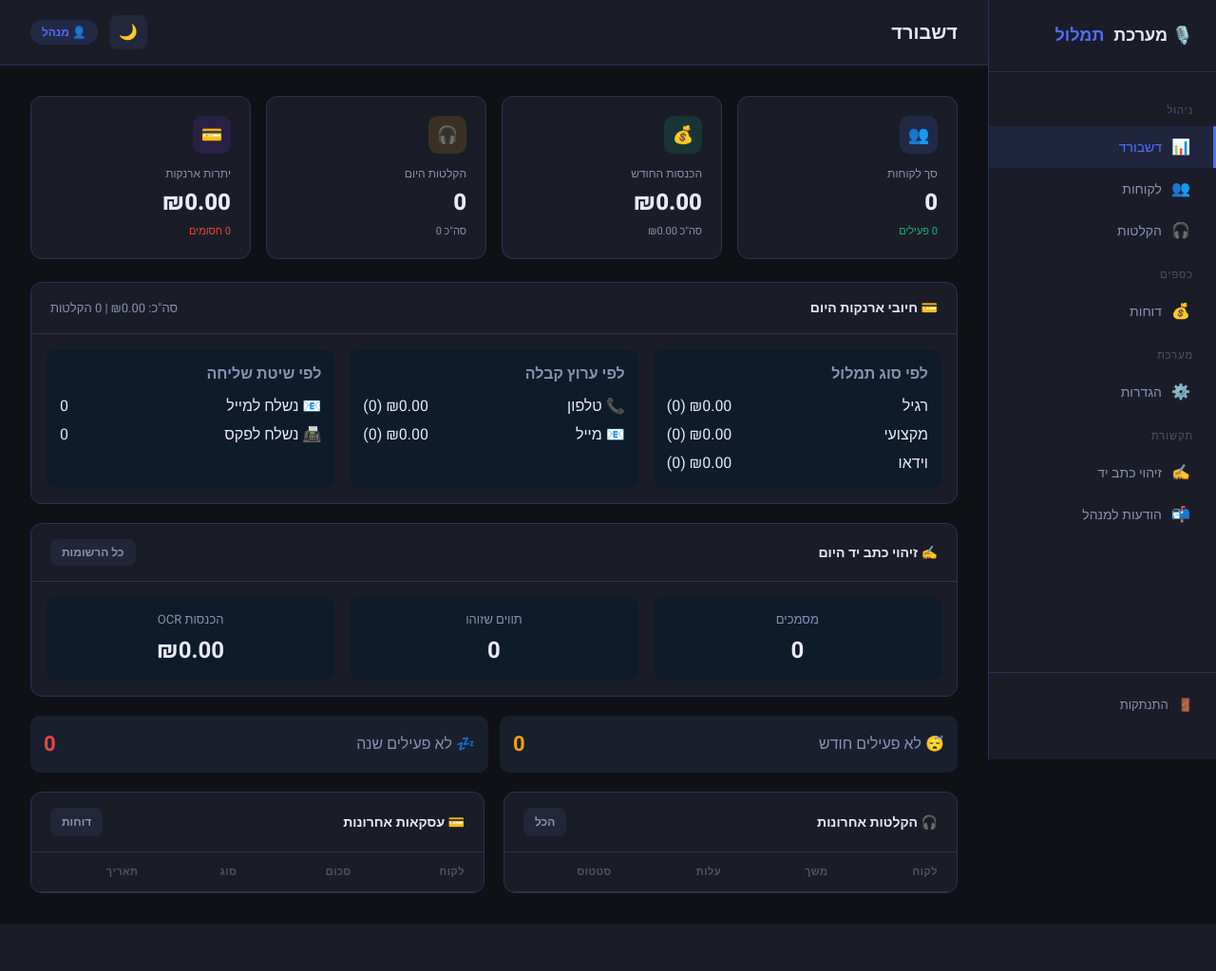
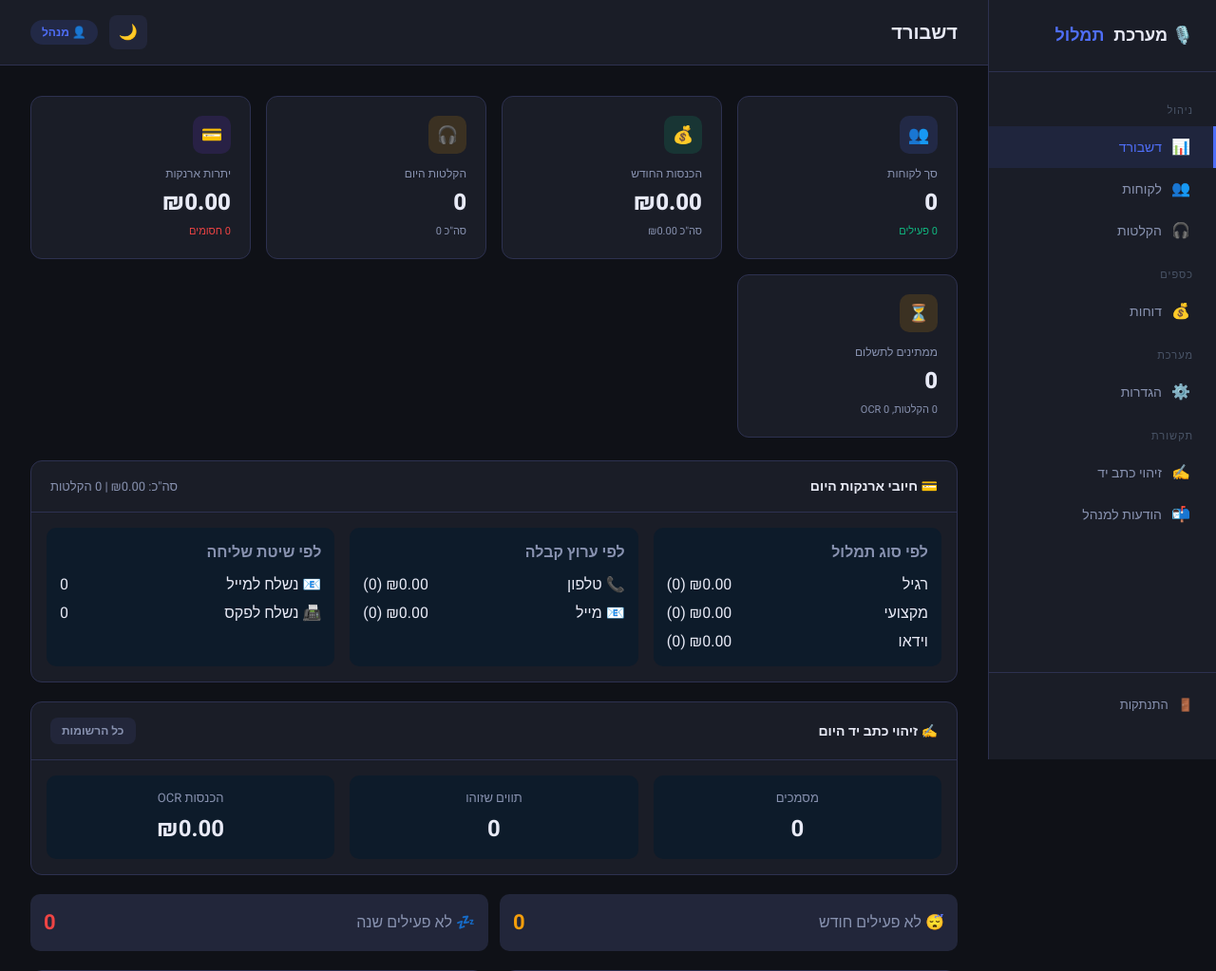
Before and after one commit to saryDavidovich/phone-transcription, a Flask app: page /admin/ in a window 1280 px wide. Shown: the top 1023 px of the page at 95% size. Before the commit the page ends 973 px from the top, so only its background shows below. Run offline with Flask 3, Linux system fonts and the light colour scheme; a user stored in the database is signed in; data that the repository does not hold is empty.

Commit message:
Enhance dashboard with pending payment status and styles

```diff
--- a/templates/admin/dashboard.html
+++ b/templates/admin/dashboard.html
@@ -27,6 +27,12 @@
     <div class="stat-label">יתרות ארנקות</div>
     <div class="stat-value">₪{{ "%.2f"|format(stats.total_balance) }}</div>
     <div class="stat-change" style="color:#ef4444">{{ stats.blocked_customers }} חסומים</div>
+  </div>
+  <div class="stat-card">
+    <div class="stat-icon" style="background:rgba(245,158,11,0.15)">⏳</div>
+    <div class="stat-label">ממתינים לתשלום</div>
+    <div class="stat-value" style="{{ 'color:#f59e0b' if pending_stats.total > 0 else '' }}">{{ pending_stats.total }}</div>
+    <div class="stat-change" style="color:#8892b0">{{ pending_stats.recordings }} הקלטות, {{ pending_stats.ocr }} OCR</div>
   </div>
 </div>
 
@@ -101,11 +107,11 @@
 
 <!-- לקוחות לא פעילים -->
 <div style="display:flex;gap:12px;margin-bottom:20px">
-  <a href="/admin/customers-filter?filter=inactive_month" style="flex:1;background:#1a1f2e;border-radius:10px;padding:14px;text-decoration:none;display:flex;justify-content:space-between;align-items:center">
+  <a href="/admin/customers-filter?filter=inactive_month" style="flex:1;background:var(--surface2);border-radius:10px;padding:14px;text-decoration:none;display:flex;justify-content:space-between;align-items:center">
     <span style="color:#8892b0">😴 לא פעילים חודש</span>
     <span style="font-size:22px;font-weight:700;color:#f59e0b">{{ stats.inactive_month }}</span>
   </a>
-  <a href="/admin/customers-filter?filter=inactive_year" style="flex:1;background:#1a1f2e;border-radius:10px;padding:14px;text-decoration:none;display:flex;justify-content:space-between;align-items:center">
+  <a href="/admin/customers-filter?filter=inactive_year" style="flex:1;background:var(--surface2);border-radius:10px;padding:14px;text-decoration:none;display:flex;justify-content:space-between;align-items:center">
     <span style="color:#8892b0">💤 לא פעילים שנה</span>
     <span style="font-size:22px;font-weight:700;color:#ef4444">{{ stats.inactive_year }}</span>
   </a>
@@ -130,6 +136,7 @@
           <td>
             {% if rec.status == 'delivered' %}<span class="badge badge-green">נשלח</span>
             {% elif rec.status == 'transcribing' %}<span class="badge badge-amber">מתמלל</span>
+            {% elif rec.status == 'pending_payment' %}<span class="badge badge-amber">ממתין לתשלום</span>
             {% elif rec.status == 'error' %}<span class="badge badge-red">שגיאה</span>
             {% else %}<span class="badge badge-gray">{{ rec.status }}</span>{% endif %}
           </td>
@@ -161,7 +168,7 @@
             {% elif txn.type == 'credit' %}<span class="badge badge-blue">זיכוי</span>
             {% else %}<span class="badge badge-gray">{{ txn.type }}</span>{% endif %}
           </td>
-          <td style="color:#8892b0">{{ txn.created_at.strftime('%d/%m %H:%M') }}</td>
+          <td style="color:#8892b0">{{ txn.created_at | il_time('%d/%m %H:%M') }}</td>
         </tr>
         {% endfor %}
       </tbody>
```
